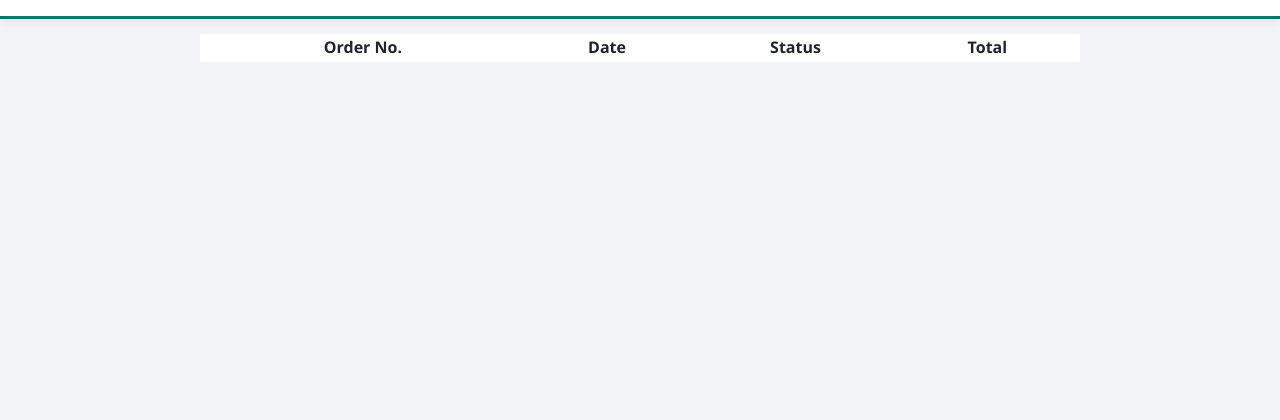
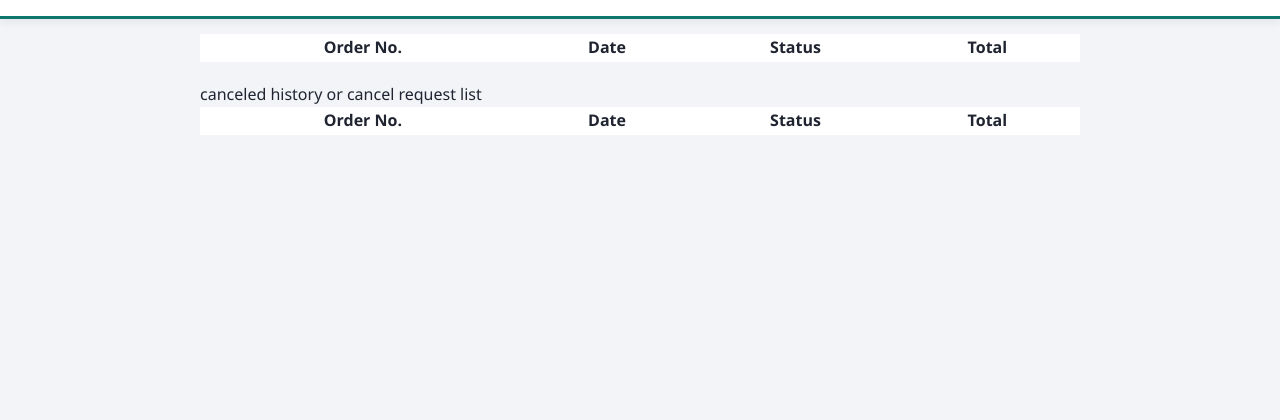
Before and after one commit to saga07-stack/projectHalal, a Spring app: page /client/basket/basket in a window 1280 px wide. Shown: the top 420 px of the page. Run offline with Thymeleaf, Linux system fonts and the light colour scheme; the template is opened without the code that fills it, so the values that code supplies are empty.

Commit message:
added cancel request list

```diff
--- a/src/main/java/jp/co/sss/shop/controller/client/order/CancleOrderController.java
+++ b/src/main/java/jp/co/sss/shop/controller/client/order/CancleOrderController.java
@@ -1,5 +1,6 @@
 package jp.co.sss.shop.controller.client.order;
 
+import java.util.Date;
 import java.util.List;
 
 import org.springframework.beans.factory.annotation.Autowired;
@@ -79,9 +80,11 @@ public class CancleOrderController {
 
 		session.getAttribute("cancelOrderNumber");
 		Integer orderId = (Integer) session.getAttribute("cancelOrderNumber");
+
 		Order order = oRepo.findById(orderId).orElse(null);
 		order.setStatus("cancelled Requested");
 		order.setCancelFlag(1);
+	  Date currentDate = new Date();
 		oRepo.save(order);
 		OrderInquiries orderInquiries = new OrderInquiries();
 		orderInquiries.setOrderId(orderId);
@@ -89,7 +92,8 @@ public class CancleOrderController {
 		orderInquiries.setCancelStatus(1);
 		orderInquiries.setInquiryCode("CNCL" + orderId);
 		orderInquiries.setUsedFlag(0);
-
+		orderInquiries.setSentBy(1);
+		orderInquiries.setSentAt(currentDate);
 		orderInquiries.setMemo(session.getAttribute("reason"));
 
 		oIRepository.save(orderInquiries);
--- a/src/main/resources/templates/client/basket/basket.html
+++ b/src/main/resources/templates/client/basket/basket.html
@@ -33,5 +33,34 @@
   </tr>
 </table>
 </div>
+
+<div th:if="${isCancelledNull}" >
+<h2> No canceled request or canceled history available  </h2>
+</div>
+<div th:unless="${isCancelledNull}" >
+<h2> canceled history or cancel request list </h2>
+<table >
+  <tr>
+    <th>Order No.</th><th>Date</th><th>Status</th><th>Total</th><th></th>
+  </tr>
+  <tr th:each="order : ${cancelledOrders}">
+    <td th:text="${order.id}"></td>
+    <td th:text="${#dates.format(order.insertDate, 'yyyy-MM-dd')}"></td>
+    <td th:text="${order.status}"></td>
+   <!-- <td th:text="${total[order.id]}"></td>-->
+   <td>
+    <form th:action="@{/client/order/detail}" method="post">
+        <input type="hidden" name="id" th:value="${order.id}">
+        <button type="submit">Detail</button>
+    </form>
+</td>
+
+  </tr>
+</table>
+</div>
+
+
+
+
 </body>
 </html>
```
Also changed, not shown: src/main/java/jp/co/sss/shop/controller/client/order/UserOrderHistoryController.java (+13 -2 lines), src/main/java/jp/co/sss/shop/entity/OrderInquiries.java (+6 -2 lines), src/main/java/jp/co/sss/shop/repository/OrderRepository.java (+6 -2 lines), src/main/resources/application-local.properties (+8 -8 lines).
